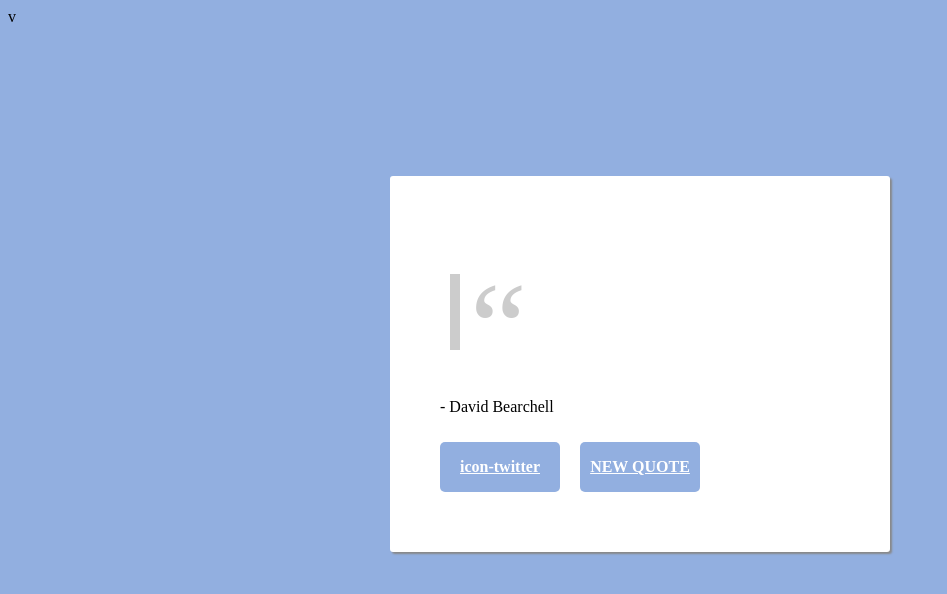
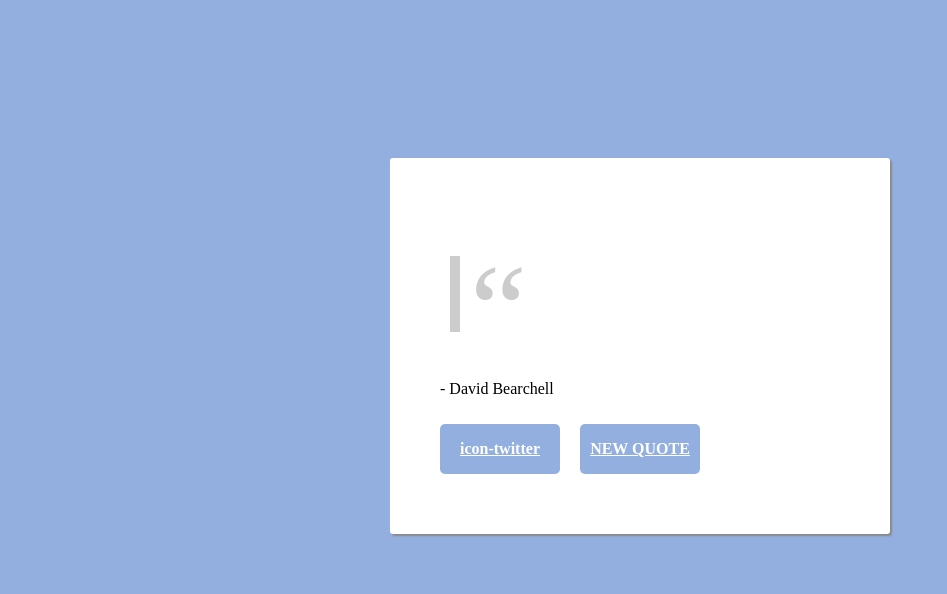
Before and after one commit to dbearchell/fcc-quote-generator, a plain HTML site: page index.html in a window 1280 px wide. Shown: the whole page, without its empty margins (0-947 px from the left). Drawn offline with Linux system fonts and the light colour scheme; no server answers; some icons are missing.

Commit message:
Removed Error in HTML

```diff
--- a/index.html
+++ b/index.html
@@ -6,7 +6,7 @@
     <title>FCC Quote Generator</title>
     <link rel="stylesheet" type="text/css" href="style.css">
     <link href="//netdna.bootstrapcdn.com/twitter-bootstrap/2.3.2/css/bootstrap-combined.no-icons.min.css" rel="stylesheet">
-    v<link href="//netdna.bootstrapcdn.com/font-awesome/3.2.1/css/font-awesome.css" rel="stylesheet">
+    <link href="//netdna.bootstrapcdn.com/font-awesome/3.2.1/css/font-awesome.css" rel="stylesheet">
   </head>
   <body>
 
```
